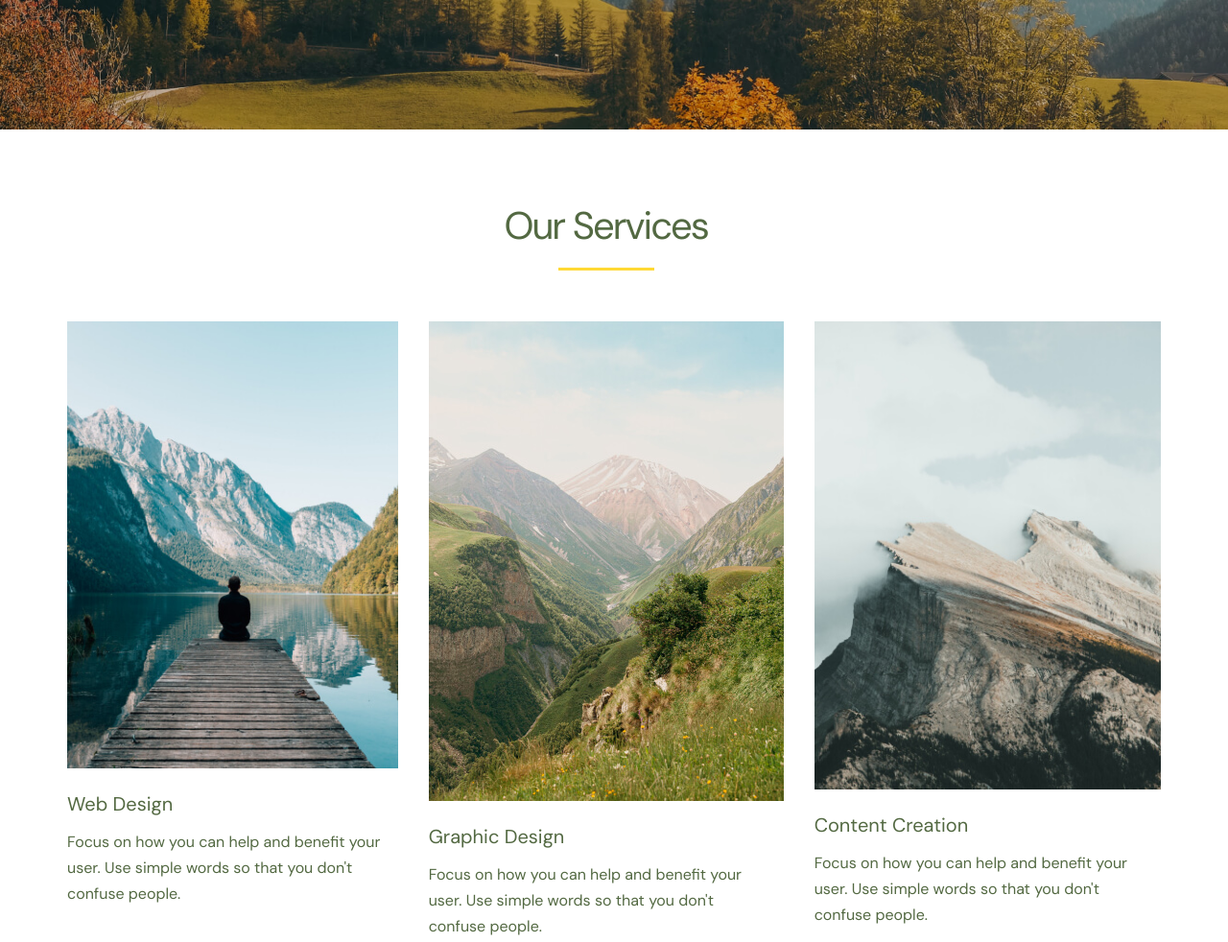
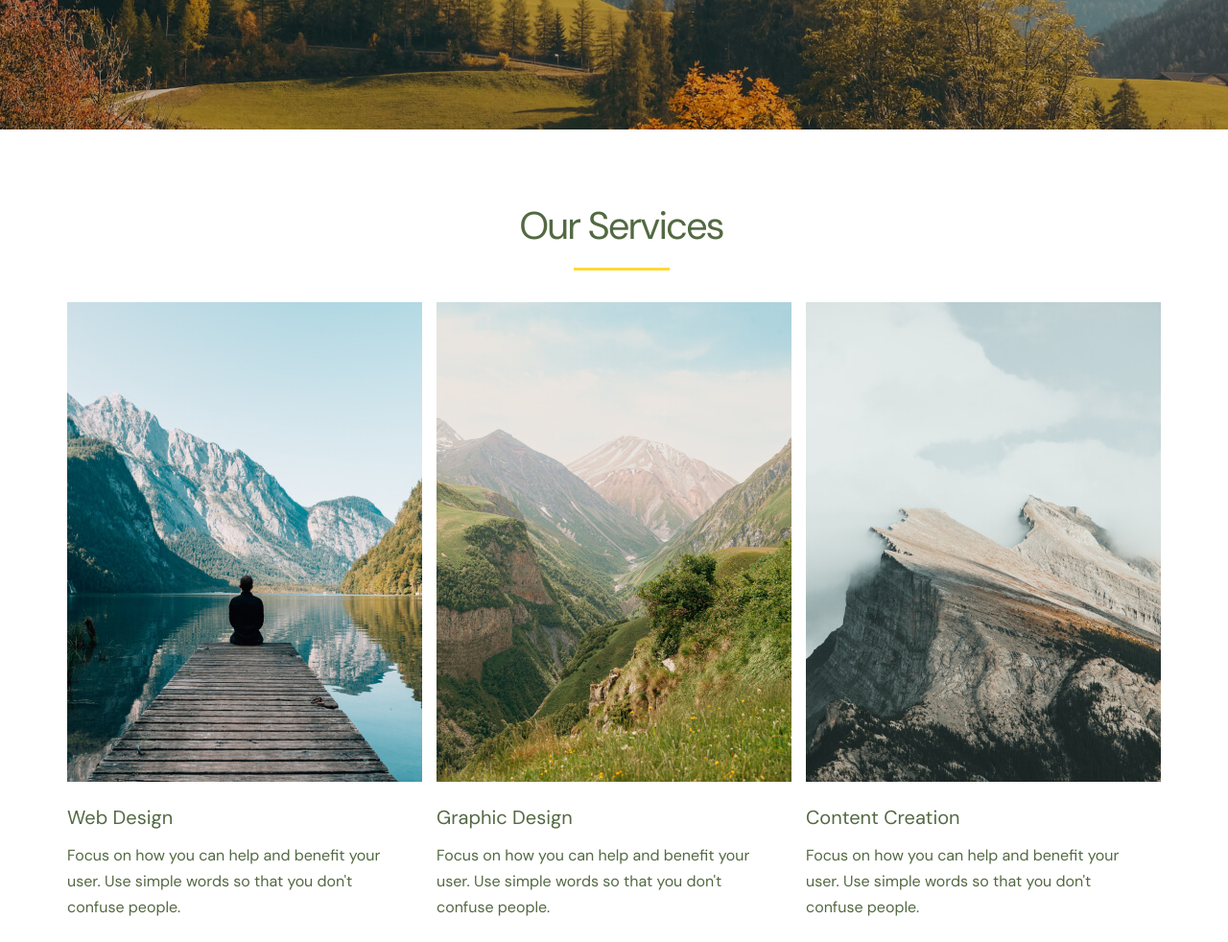
Before and after one commit to Joas-1999/Love-Nature-website-, a plain HTML site: page index.html in a window 1280 px wide. Shown: the part 520-1502 px from the top of the page at 96% size. Drawn offline with Linux system fonts and the light colour scheme; a web font is replaced by a local one.

Commit message:
commit to 'main'

```diff
--- a/scss/main.scss
+++ b/scss/main.scss
@@ -212,20 +212,8 @@
     margin: 0 auto;
     padding: 5rem 0;
     display: grid;
-    grid-template-areas:
-    ". service-title ."
-    "web-design graphic-design content-creation";
-    row-gap: 5rem;
-    column-gap: 2rem;
-    justify-content: center;
-
-    @include breakpoint (laptop-M) {
-        grid-template-areas:
-        "service-title"
-        "web-design"
-        "graphic-design"
-        "content-creation";
-    }
+    grid-template-columns: repeat(2, minmax(300px, 1fr));
+    grid-template-rows: 100px 1fr;
 
     .services-title {
         font-size: 40px;
@@ -233,7 +221,7 @@
         letter-spacing: -2px;
         position: relative;
         text-align: center;
-        grid-area: service-title;
+        grid-column: 2/3;
 
         &::after {
             content: '';
@@ -249,11 +237,7 @@
     }
 
     .web-design {
-        grid-area: web-design;
-
-        .service-img {
-            width: 100%;
-        }
+        grid-column: 1/2;
 
         .service-title {
             font-size: 20px;
@@ -270,11 +254,7 @@
     }
 
     .graphic-design {
-        grid-area: graphic-design;
-
-        .service-img {
-            width: 100%;
-        }
+        grid-column: 2/3;
 
         .service-title {
             font-size: 20px;
@@ -291,11 +271,7 @@
     }
 
     .content-creation {
-        grid-area: content-creation;
-
-        .service-img {
-            width: 100%;
-        }
+        grid-column: 3/5;
 
         .service-title {
             font-size: 20px;
```
Also changed, not shown: css/main.css, 1 other file.
